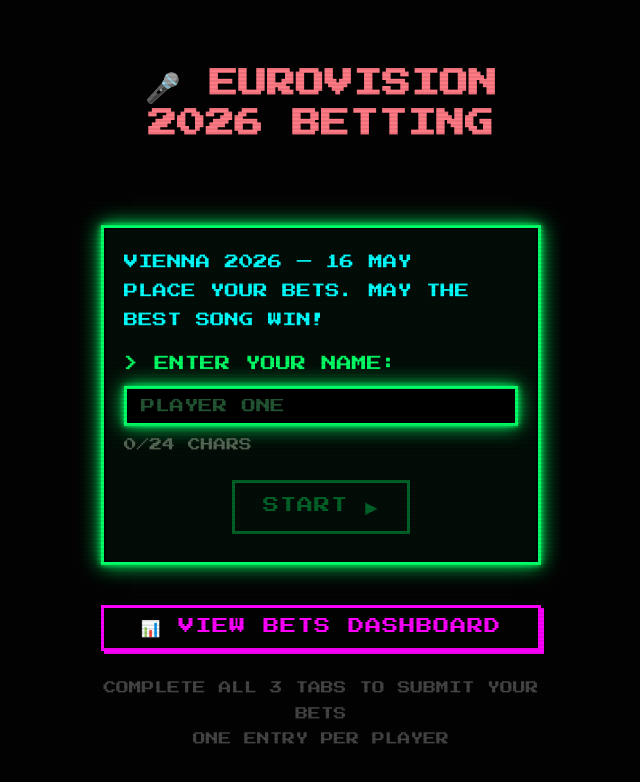
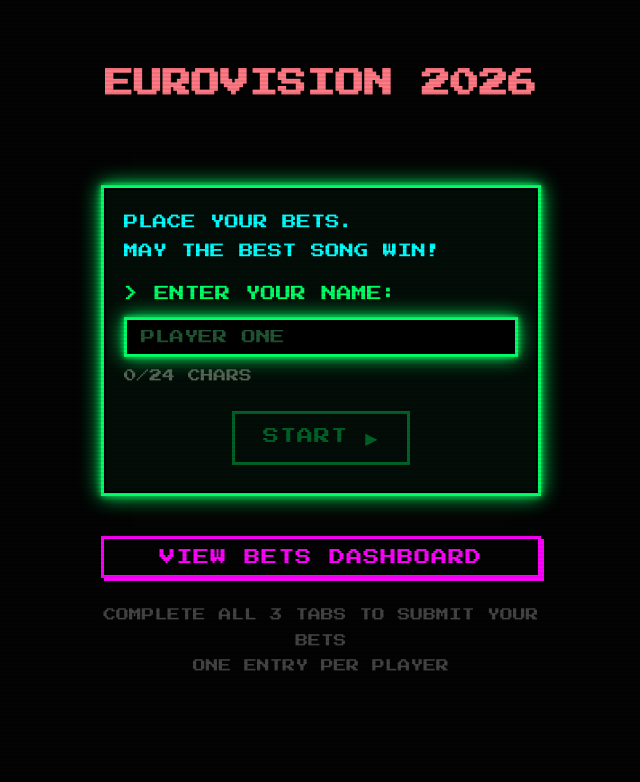
Before and after one commit to annasfe/eurovision26, a React (Vite) app: page / in a window 1280 px wide. Shown: the top 782 px of the page, without its empty margins (319-959 px from the left). Built offline with nearby package versions, Linux system fonts and the light colour scheme; no server answers.

Commit message:
changes on front page

```diff
--- a/src/components/UsernameEntry.jsx
+++ b/src/components/UsernameEntry.jsx
@@ -32,15 +32,14 @@
   return (
     <div className="username-screen">
       <div className="header">
-        <h1>🎤 EUROVISION<br/>2026 BETTING</h1>
+        <h1>EUROVISION 2026</h1>
         <p className="header-sub blink">★ INSERT COIN TO PLAY ★</p>
       </div>
 
       <div className="pixel-box green">
         <p style={{ fontSize: '0.9rem', color: 'var(--cyan)', marginBottom: '16px', lineHeight: 2 }}>
-          VIENNA 2026 — 16 MAY<br/>
-          PLACE YOUR BETS. MAY THE<br/>
-          BEST SONG WIN!
+          PLACE YOUR BETS. <br/>
+          MAY THE BEST SONG WIN!
         </p>
 
         <form onSubmit={handleSubmit}>
@@ -73,7 +72,7 @@
       </div>
 
       <button className="btn btn-magenta" onClick={onDashboard} style={{ width: '100%' }}>
-        📊 VIEW BETS DASHBOARD
+        VIEW BETS DASHBOARD
       </button>
 
       <p style={{ fontSize: '0.8rem', color: '#444', textAlign: 'center', lineHeight: 2 }}>
```
